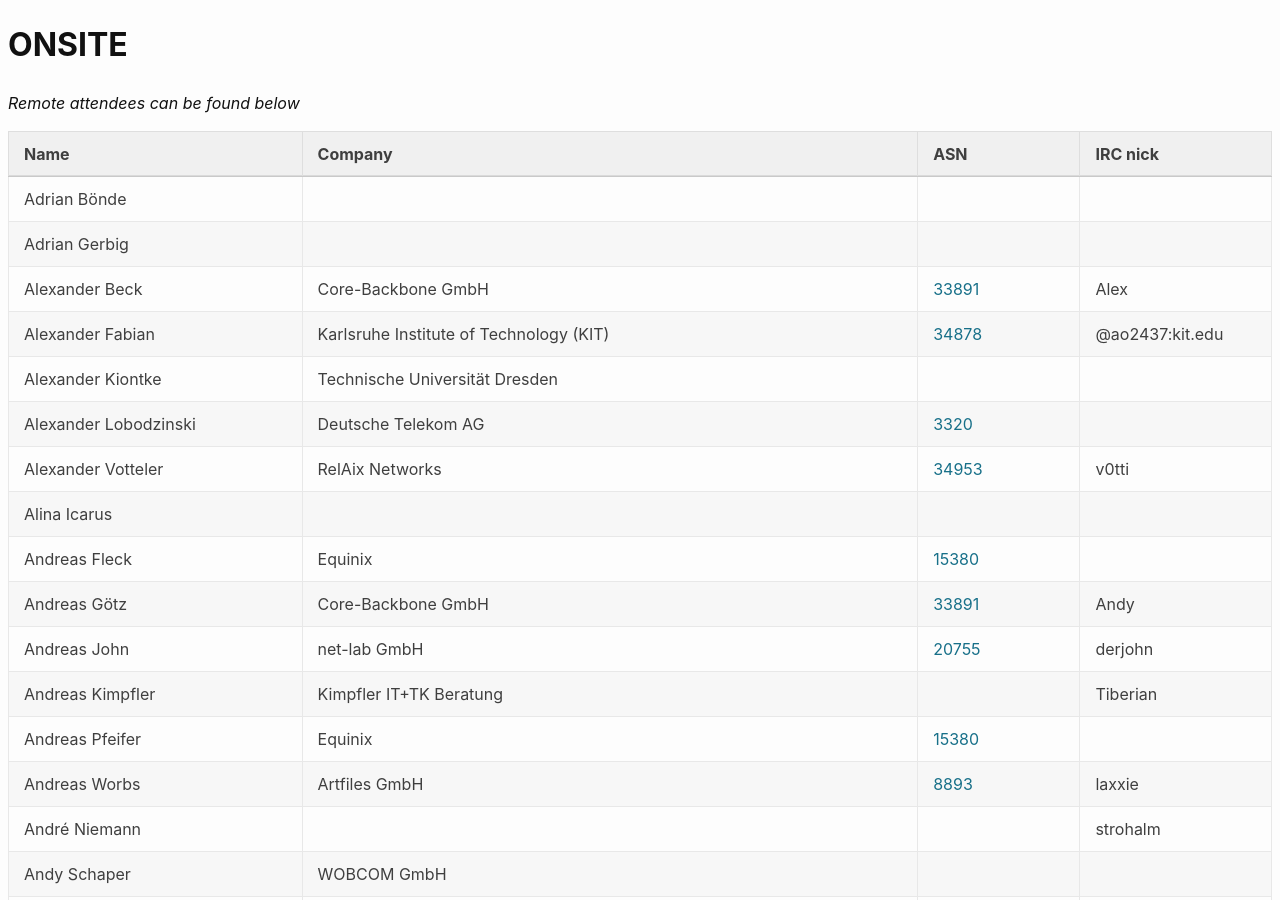
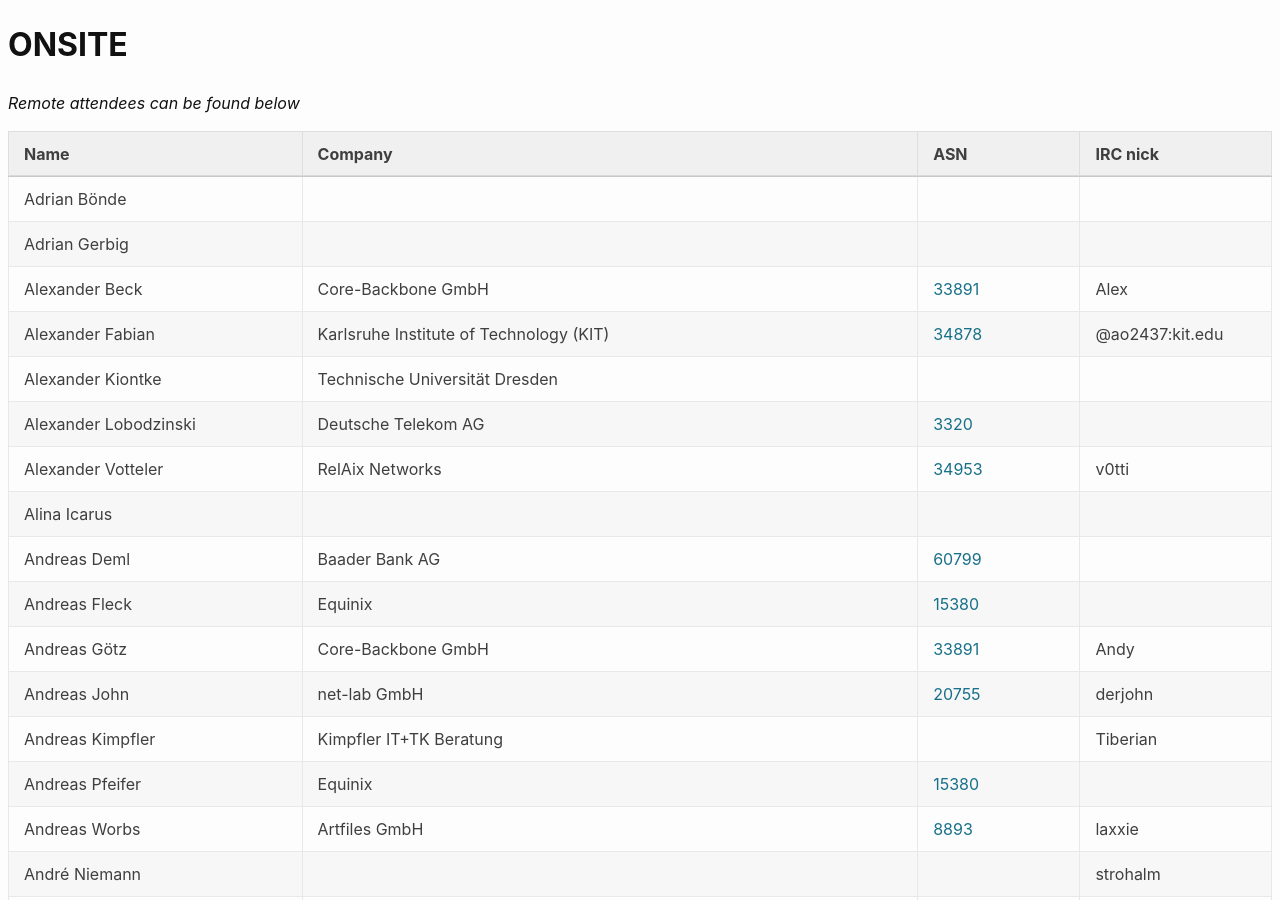
Before and after one commit to denog/pretix-attendeelist, a Jekyll site: the page built from denog15/index.md, in a window 1280 px wide and 900 px high. Built offline with Jekyll 4.4.1, drawn with Linux system fonts in a browser that asks for light colours.

Commit message:
Latest data: Thu Sep 28 09:28:12 UTC 2023

```diff
--- a/_data/attendees_denog15_onsite.json
+++ b/_data/attendees_denog15_onsite.json
@@ -46,6 +46,12 @@
     "company": null,
     "irc": null,
     "asn": null
+  },
+  {
+    "name": "Andreas Deml",
+    "company": "Baader Bank AG",
+    "irc": null,
+    "asn": "60799"
   },
   {
     "name": "Andreas Fleck",
```
